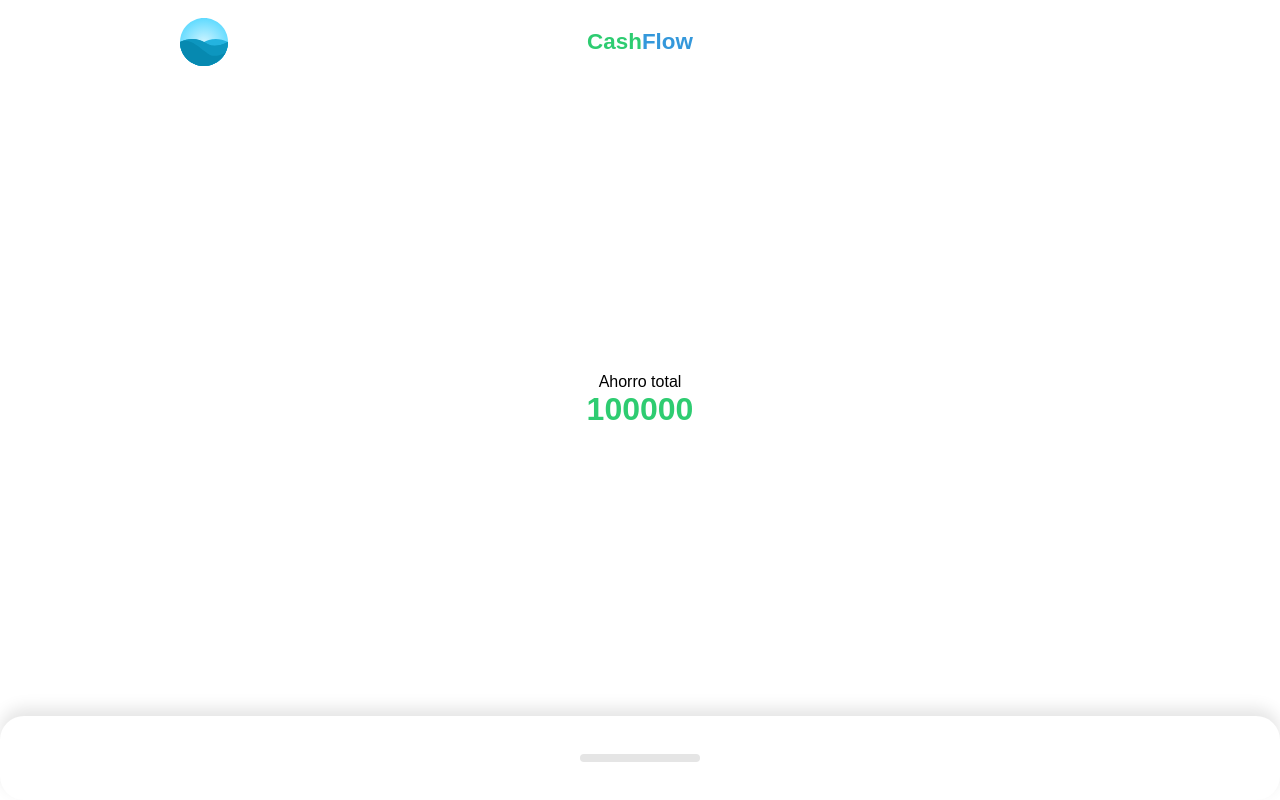
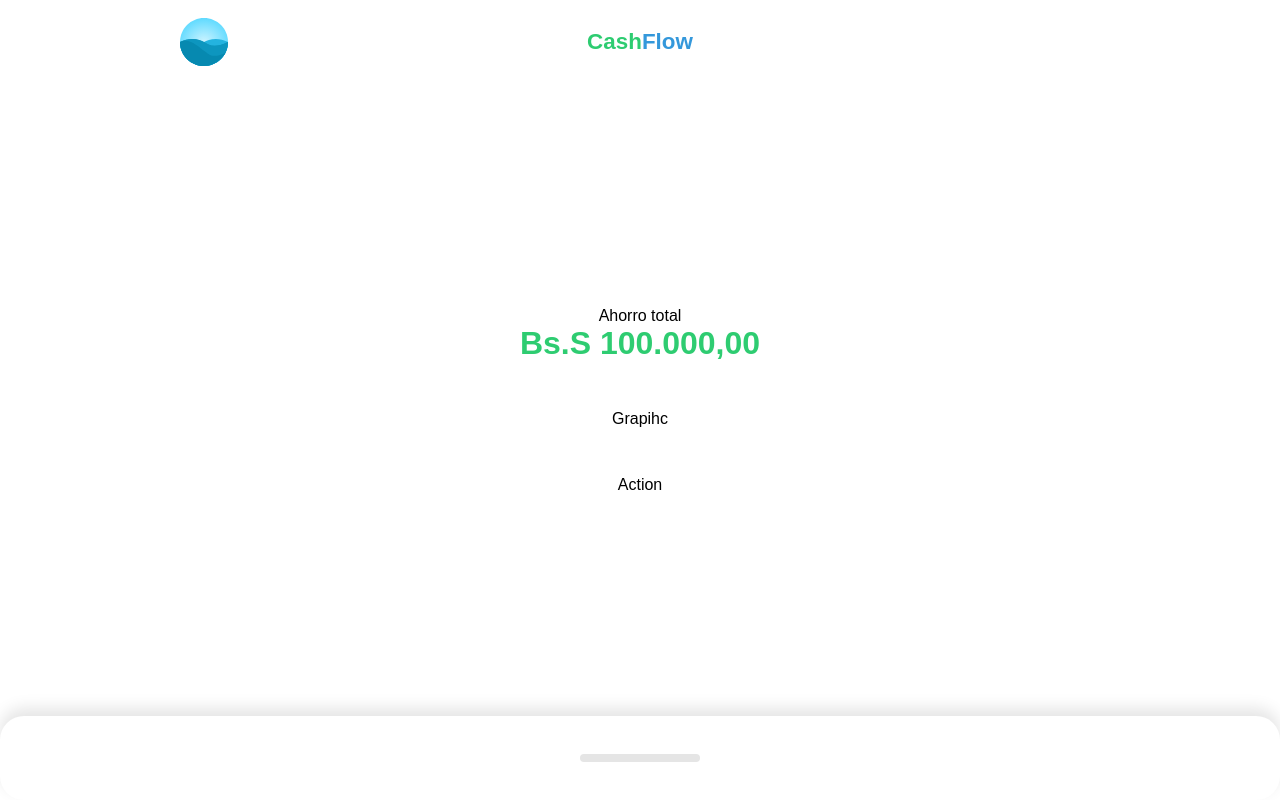
Before and after one commit to josmorava/Curso_practico-Vuejs, a Vue app in the folder cashflow/: page / in a window 1280 px wide. Built offline with nearby package versions, Linux system fonts and the light colour scheme.

Commit message:
Agregando formato de moneda: VES

```diff
--- a/cashflow/src/components/HomeComponent.vue
+++ b/cashflow/src/components/HomeComponent.vue
@@ -9,8 +9,12 @@
         :label="label"
         :amount="amount"
         :totalAmount="100000"
-        :date="date"
-      />
+        :totalLabel="totalLabel"
+      >
+        <template #graphic> Grapihc </template>
+
+        <template #action> Action </template>
+      </Resume>
     </template>
 
     <template #movements>
@@ -36,7 +40,7 @@
     return {
       amount: null,
       label: "Ahorro total",
-      date: null,
+      totalLabel: null,
     };
   },
 };
--- a/cashflow/src/components/resume/IndexC.vue
+++ b/cashflow/src/components/resume/IndexC.vue
@@ -1,17 +1,28 @@
 <template>
   <main>
-    <p>{{ dateFunc }}</p>
-    <h1>{{ amountVisual }}</h1>
+    <p>{{ labelVisual }}</p>
+    <h1>{{ amountCurrency }}</h1>
+    <div class="graphic">
+      <slot name="graphic"></slot>
+    </div>
+    <div class="action">
+      <slot name="action"></slot>
+    </div>
   </main>
 </template>
 
 <script>
+const currencyFormater = new Intl.NumberFormat("es-VE", {
+  style: "currency",
+  currency: "VES",
+});
+
 export default {
   props: {
     label: {
       type: String,
     },
-    date: {
+    totalLabel: {
       type: String,
       default: null,
     },
@@ -28,8 +39,11 @@
       //Dibuja el un valor entre las dos opciones
       return this.amount !== null ? this.amount : this.totalAmount;
     },
-    dateFunc() {
+    labelVisual() {
       return this.label !== null ? this.label : this.date;
+    },
+    amountCurrency() {
+      return currencyFormater.format(this.amountVisual);
     },
   },
 };
@@ -52,7 +66,7 @@
   margin-top: 0;
   color: #2ecc71;
 }
-.grapihic {
+.graphic {
   display: flex;
   justify-content: center;
   align-items: center;
```
